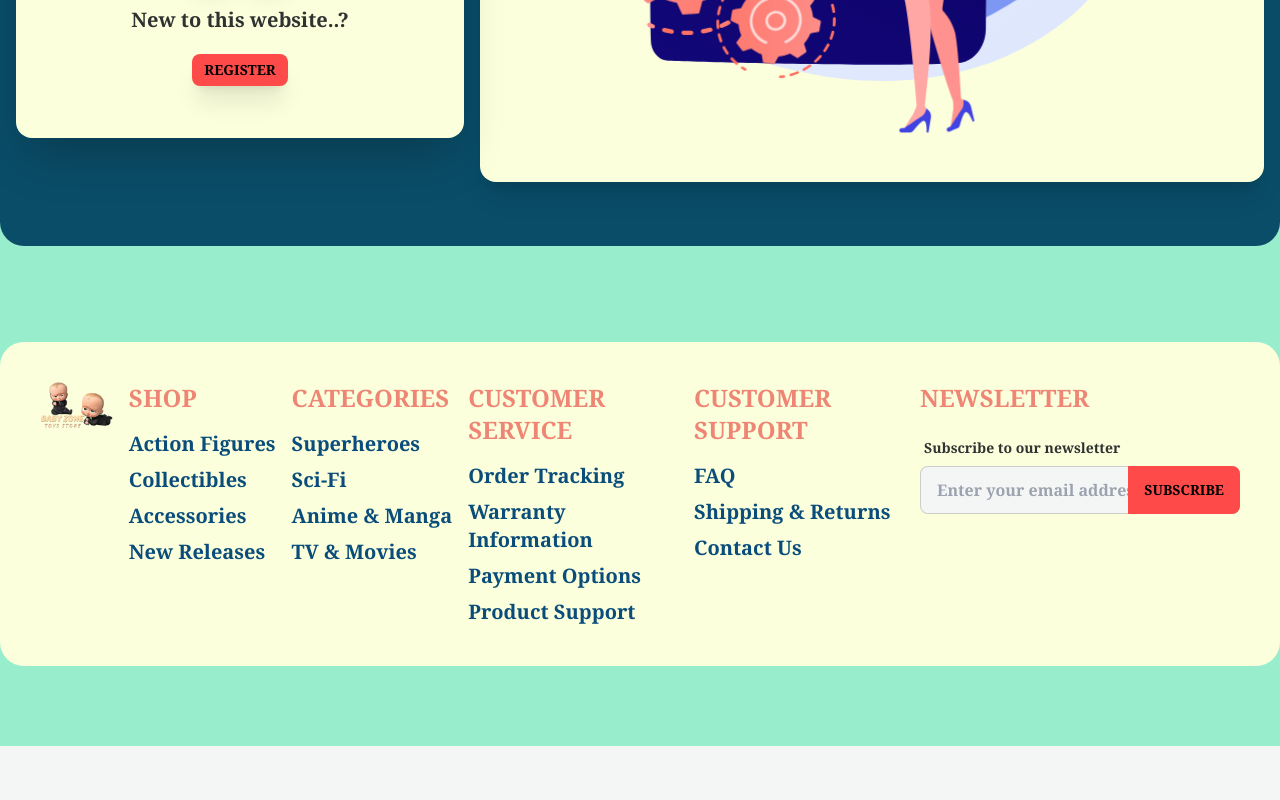
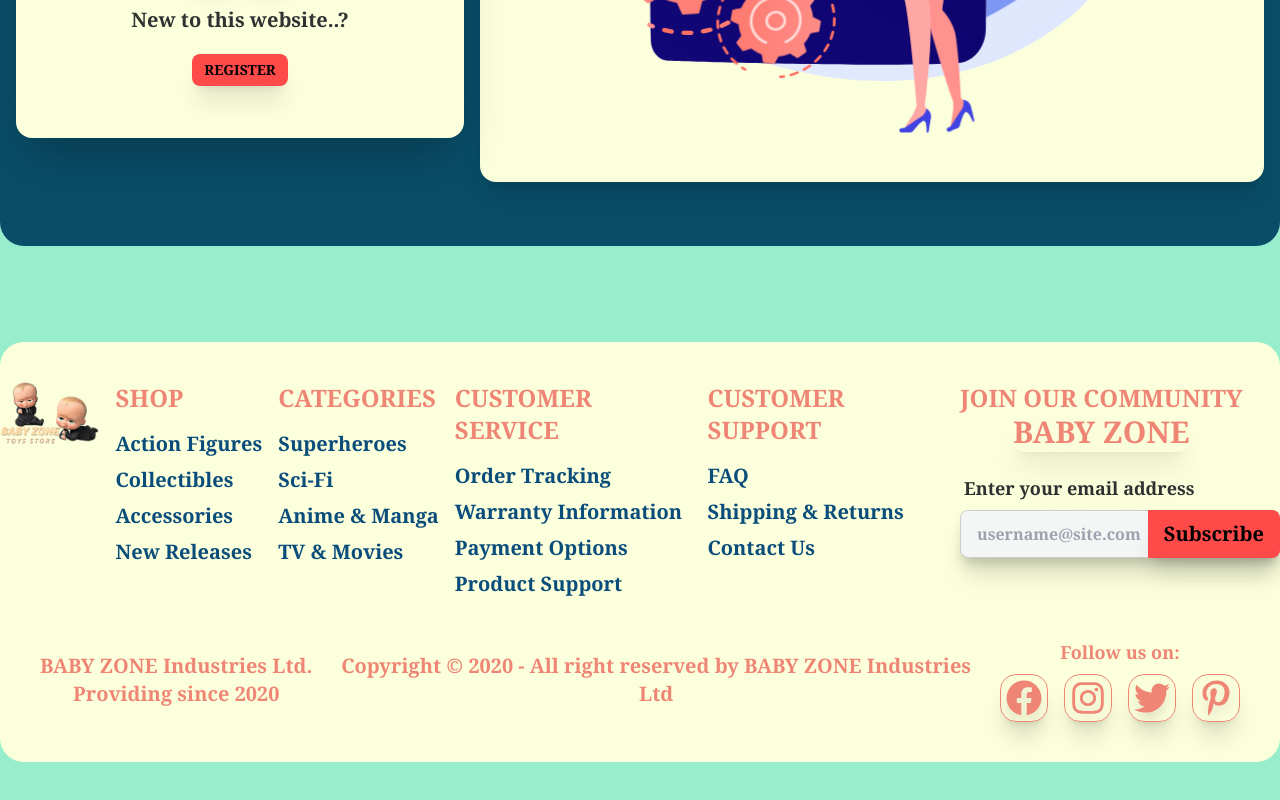
Before and after one commit to smarmaan/Baby-zone-client, a React (Vite) app: page /login in a window 1280 px wide. Shown: the part 802-1602 px from the top of the page. Before the commit the page ends 1548 px from the top, so only its background shows below. Built offline with nearby package versions, Linux system fonts and the light colour scheme; no server answers.

Commit message:
Footer design changed.. copy right added..

```diff
--- a/src/Components/BasicInfo/BasicInfo.jsx
+++ b/src/Components/BasicInfo/BasicInfo.jsx
@@ -1,8 +1,23 @@
 import CountUp from "react-countup";
+
+import AOS from "aos";
+import "aos/dist/aos.css";
+AOS.init();
+AOS.refresh();
 
 const BasicInfo = () => {
   return (
-    <div className="my-20 grid grid-cols-1 md:grid-cols-4 gap-10">
+    <div
+      data-aos="zoom-in-up"
+      data-aos-offset="0"
+      data-aos-delay="0"
+      data-aos-duration="1000"
+      data-aos-easing="ease-in-out-quart"
+      data-aos-mirror="true"
+      data-aos-once="false"
+      data-aos-anchor-placement="top-center"
+      className="my-20 grid grid-cols-1 md:grid-cols-4 gap-10"
+    >
       {/*
 
 
--- a/src/Components/Custom/CustomTab.jsx
+++ b/src/Components/Custom/CustomTab.jsx
@@ -3,20 +3,20 @@
 
 const CustomTab = () => {
   return (
-    <div className="card-body bg-[#fbffdc]">
-      <Tabs className="text-center  ">
-        <TabList className={`flex justify-center`}>
-          <Tab className={`bg-[#ff4a4a] w-28 mx-2 rounded-md text-white`}>
+    <div className="card-body bg-[#fbffdc] rounded-2xl shadow-xl drop-shadow-xl">
+      <Tabs className="text-center bg-[#98eecc] rounded-2xl py-6 shadow-xl drop-shadow-xl">
+        <TabList className={`flex justify-center cursor-pointer `}>
+          <Tab className={`bg-[#ff4a4a] w-28 mx-2 rounded-md text-white shadow-xl drop-shadow-xl`}>
             <div className="font-Cambria text-2xl font-extrabold rounded-xl ">
               Marvel
             </div>
           </Tab>
-          <Tab className={`bg-[#ff4a4a] w-44 mx-2  rounded-md text-white`}>
+          <Tab className={`bg-[#ff4a4a] w-44 mx-2  rounded-md text-white shadow-xl drop-shadow-xl`}>
             <div className="font-Cambria text-2xl font-extrabold rounded-xl ">
               Transformer
             </div>
           </Tab>
-          <Tab className={`bg-[#ff4a4a] w-28 mx-2 rounded-md text-white`}>
+          <Tab className={`bg-[#ff4a4a] w-28 mx-2 rounded-md text-white shadow-xl drop-shadow-xl`}>
             <div className="font-Cambria text-2xl font-extrabold rounded-xl ">
               DC
             </div>
@@ -24,7 +24,7 @@
         </TabList>
 
         <TabPanel>
-          <h2>here we will have 3 cards... </h2>
+          <h2 className="mb-10 mt-20 bg-[#ff4a4a] mx-5 rounded-2xl">here we will have 3 cards... </h2>
         </TabPanel>
         <TabPanel>
           <h2>Any content 2 </h2>
--- a/src/Components/Shared/Footer/Footer.jsx
+++ b/src/Components/Shared/Footer/Footer.jsx
@@ -1,8 +1,16 @@
 import footerLogo from "../../../assets/Footer-Logo.png";
+
+import {
+  FaFacebook,
+  FaInstagram,
+  FaPinterestP,
+  FaTwitter,
+} from "react-icons/fa";
 
 const Footer = () => {
   return (
-    <footer className="footer p-10 bg-[#fbffdc]  my-20 rounded-3xl font-Cambria text-[#0a4d7b] font-bold text-xl">
+    <>
+      <footer className="footer pt-10 bg-[#fbffdc]  mt-20  rounded-ss-3xl  rounded-se-3xl font-Cambria text-[#0a4d7b] font-bold text-xl">
         <div>
           <img src={footerLogo} className="md:w-64 md:h-30" alt="Logo" />
         </div>
@@ -14,7 +22,9 @@
           <a className="link link-hover">New Releases</a>
         </div>
         <div>
-        <span className="footer-title text-[#e40e0e] text-2xl">Categories</span>
+          <span className="footer-title text-[#e40e0e] text-2xl">
+            Categories
+          </span>
           <a className="link link-hover">Superheroes</a>
           <a className="link link-hover">Sci-Fi</a>
           <a className="link link-hover">Anime & Manga</a>
@@ -39,25 +49,81 @@
           <a className="link link-hover">Shipping & Returns</a>
           <a className="link link-hover">Contact Us</a>
         </div>
-      <div>
-        <span className="footer-title text-[#e40e0e] text-2xl">Newsletter</span>
+
+        <div className=" text-center">
+          <span className="footer-title  text-[#e40e0e] text-2xl ">
+            Join our community <br />{" "}
+            <span className="text-3xl drop-shadow-2xl shadow-xl rounded-xl">
+              BABY ZONE
+            </span>{" "}
+          </span>
           <div className="form-control w-80">
             <label className="label">
-            <span className="label-text">Subscribe to our newsletter</span>
+              <span className="label-text text-lg font-bold  ">
+                Enter your email address
+              </span>
             </label>
             <div className="relative">
               <input
-              type="email"
-              placeholder="Enter your email address"
-              className="input input-bordered w-full pr-16"
+                type="text"
+                placeholder="username@site.com"
+                className="input input-bordered w-full pr-16 shadow-xl drop-shadow-xl"
               />
-            <button className="btn absolute top-0 right-0 rounded-l-none bg-[#FF4A4A] hover:bg-[#98eecc] border-0 font-bold text-black">
+              <button className="btn text-black border-0 shadow-xl normal-case text-xl font-bold bg-[#FF4A4A] hover:bg-[#98eecc] absolute top-0 right-0 rounded-l-none">
                 Subscribe
               </button>
             </div>
           </div>
         </div>
       </footer>
+
+      <footer className="footer p-10 bg-[#fbffdc]  mb-20  rounded-es-3xl  rounded-ee-3xl font-Cambria  font-bold  items-center  text-[#ef8675] text-xl text-center">
+        <div className="items-center grid-flow-col">
+          <p>
+            BABY ZONE Industries Ltd. <br />
+            Providing since 2020
+          </p>
+        </div>
+
+        <div>
+          <p>
+            Copyright © 2020 - All right reserved by BABY ZONE Industries Ltd
+          </p>
+        </div>
+
+        <div className="md:place-self-center md:justify-self-end">
+          <div className="">
+            <span className="text-lg font-bold">Follow us on:</span>
+            <div className="flex space-x-4 mt-2">
+              <a
+                href="#"
+                className="btn btn-outline text-[#ef8675] shadow-xl hover:bg-[#98eecc] rounded-2xl hover:text-5xl hover:text-black hover:border-0  btn-square  drop-shadow-xl"
+              >
+                <FaFacebook className="text-4xl" />
+              </a>
+              <a
+                href="#"
+                className="btn btn-outline text-[#ef8675] shadow-xl hover:bg-[#98eecc] rounded-2xl hover:text-5xl hover:text-black hover:border-0  btn-square  drop-shadow-xl"
+              >
+                <FaInstagram className="text-4xl" />
+              </a>
+              <a
+                href="#"
+                className="btn btn-outline text-[#ef8675] shadow-xl hover:bg-[#98eecc] rounded-2xl hover:text-5xl hover:text-black hover:border-0  btn-square  drop-shadow-xl"
+              >
+                <FaTwitter className="text-4xl" />
+              </a>
+              <a
+                href="#"
+                className="btn btn-outline text-[#ef8675] shadow-xl hover:bg-[#98eecc] rounded-2xl hover:text-5xl hover:text-black hover:border-0  btn-square  drop-shadow-xl"
+              >
+                <FaPinterestP className="text-4xl " />
+              </a>
+            </div>
+          </div>
+        </div>
+      </footer>
+    </>
   );
 };
 
```
Lines whose indentation alone changed are shown as unchanged.
